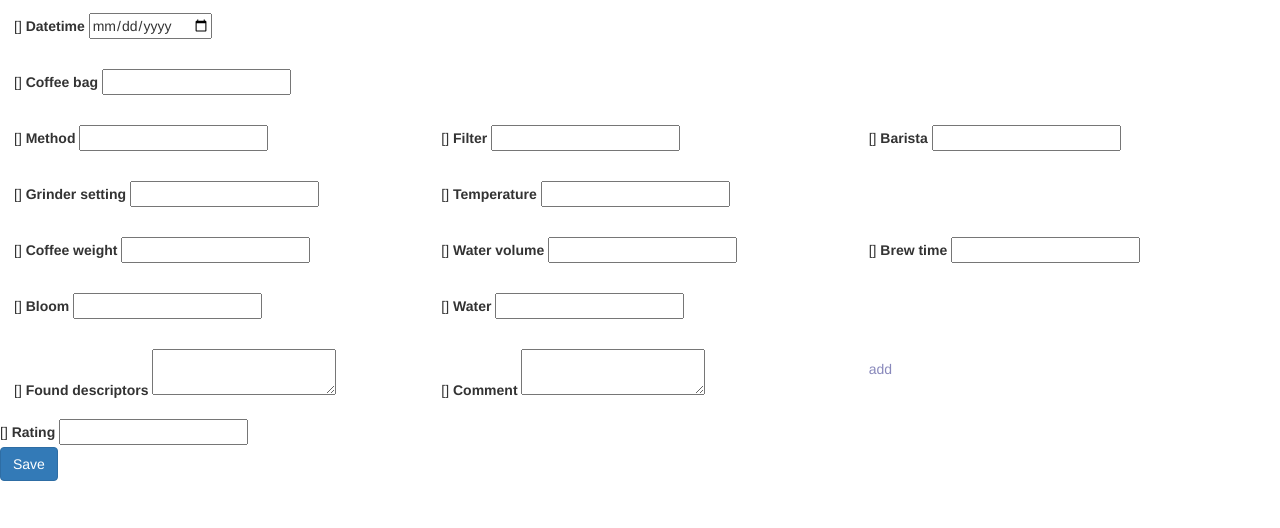
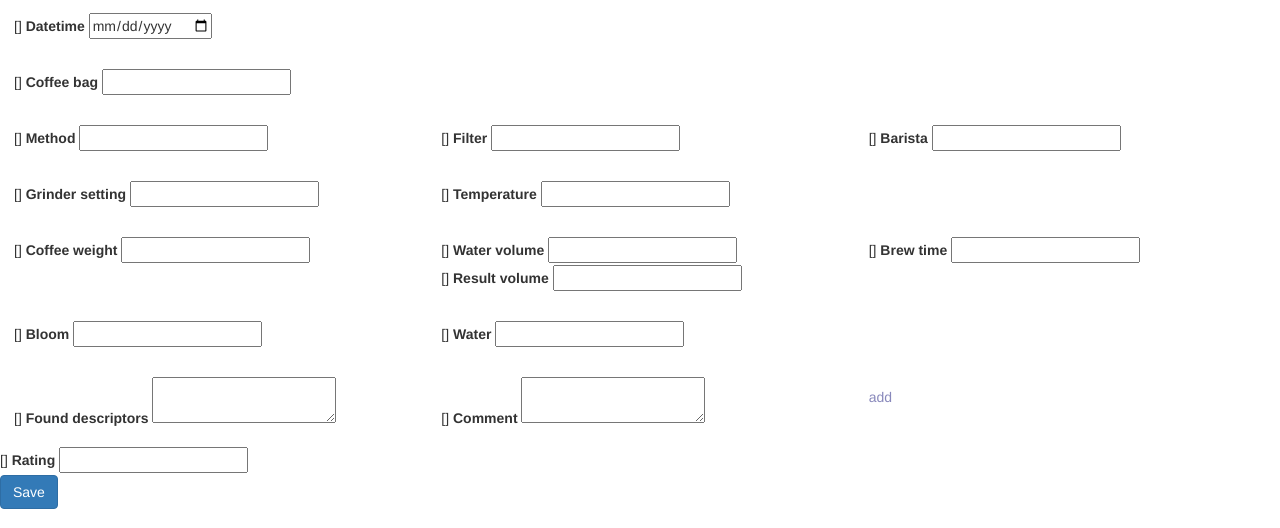
Before and after one commit to zimnukhov/coffee, a Django app: template coffee/templates/coffee/edit_brew.html in a window 1280 px wide. Shown: the part 101-629 px from the top of the page. Run offline with Django 3.2, Linux system fonts and the light colour scheme; the template is opened without the code that fills it, so the values that code supplies are empty, except form fields; tables that the repository leaves empty hold one stand-in row (values such as "Sample post"); form fields are guessed from the names that the template uses; some libraries are stand-ins or nearby versions.

Commit message:
add result_volume to brew form and details page

```diff
--- a/coffee/templates/coffee/brew_details.html
+++ b/coffee/templates/coffee/brew_details.html
@@ -55,6 +55,11 @@
     <tr>
         <td>Объём воды</td><td>{% if brew.water_volume %}{{ brew.water_volume }}мл{% endif %}</td>
     </tr>
+    {% if brew.result_volume %}
+    <tr>
+        <td>Объём напитка</td><td>{{ brew.result_volume }}мл</td>
+    </tr>
+    {% endif %}
     <tr>
         <td>Время</td><td>{% if brew.brew_time %}{{ brew.get_brew_time_display }}{% endif %}</td>
     </tr>
--- a/coffee/templates/coffee/edit_brew.html
+++ b/coffee/templates/coffee/edit_brew.html
@@ -57,6 +57,10 @@
         {{ form.water_volume.errors }}
         {{ form.water_volume.label_tag }}
         {{ form.water_volume }}
+        <br />
+        {{ form.result_volume.errors }}
+        {{ form.result_volume.label_tag }}
+        {{ form.result_volume }}
     </div>
     <div class="col-xs-4">
         {{ form.brew_time.errors }}
```
